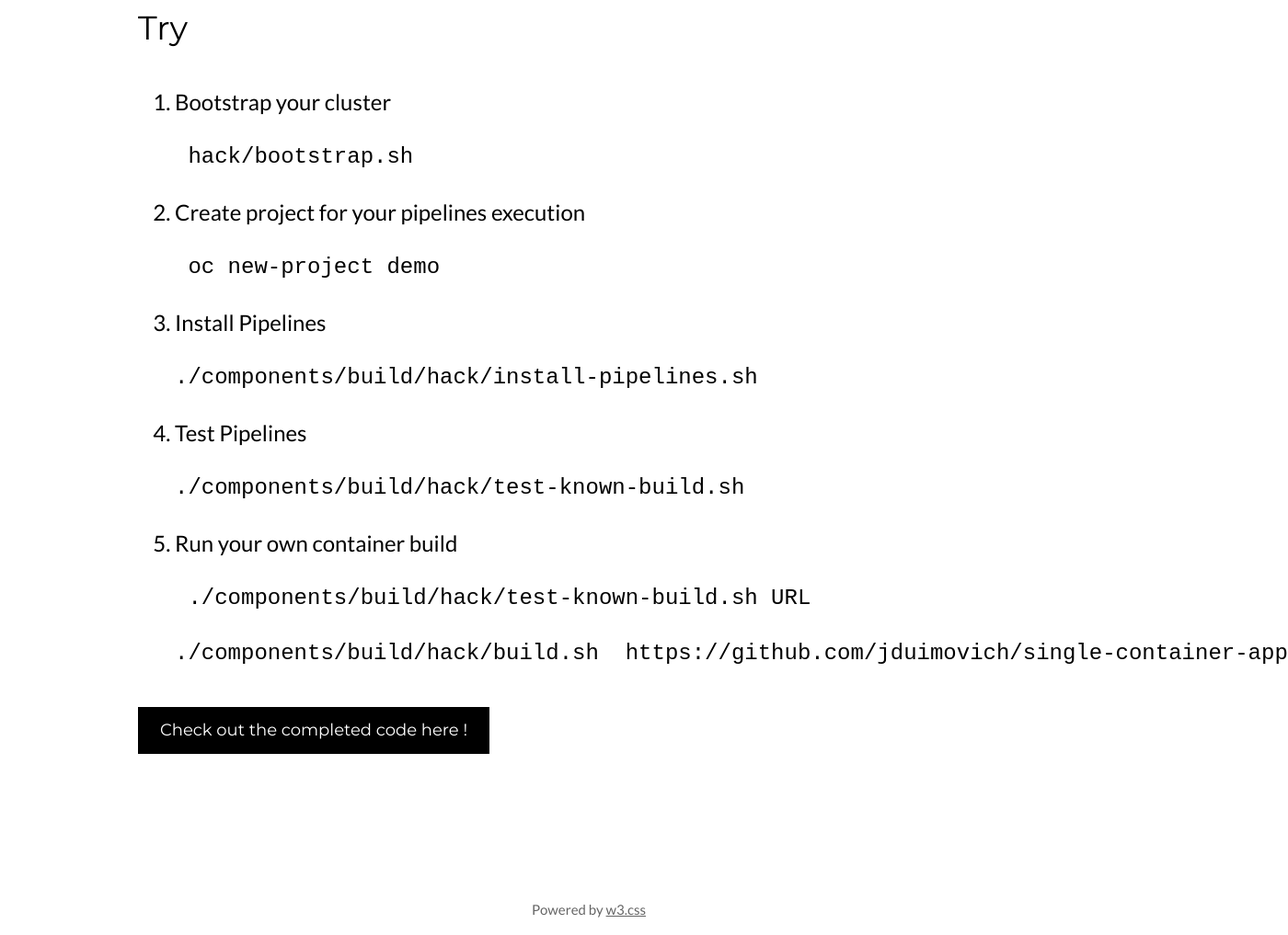
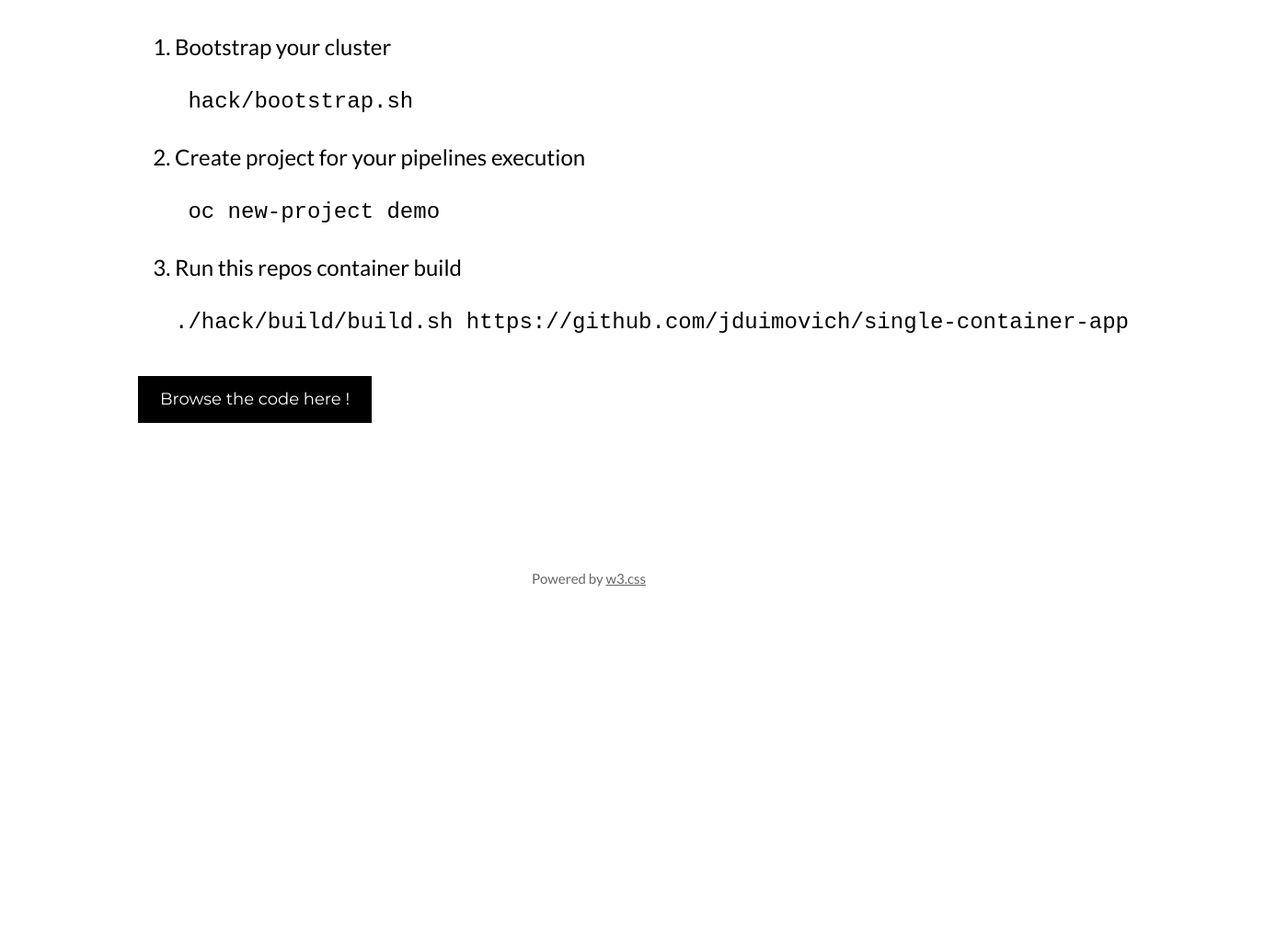
Before and after one commit to tnevrlka-test/single-container-app, a website: page html/index.html in a window 1280 px wide. Shown: the part 657-1674 px from the top of the page at 92% size, 1400 px wide, since content can reach past the window. After the commit the page ends 1377 px from the top, so only its background shows below. Drawn offline with nearby package versions, Linux system fonts and the light colour scheme.

Commit message:
cleanup index html

```diff
--- a/html/index.html
+++ b/html/index.html
@@ -38,8 +38,7 @@
     <i class="fab fa-redhat fa-5x "></i>
     <h1 class="w3-margin w3-jumbo">App Studio Demo Build</h1>
     <p class="w3-xlarge">Use App Studio Build Pipelines to Build your Container</p>
-    <p class="w3-xlarge">Be Happy
-    </p>
+
 
     <p class="w3-xlarge">
       This application can be built using the App Studio default Build Pipelines
@@ -62,23 +61,15 @@
           <li> Create project for your pipelines execution
              <pre> oc new-project demo </pre>
           </li>
-          <li> Install Pipelines
-            <pre>./components/build/hack/install-pipelines.sh</pre>
-          </li>
-          <li> Test Pipelines
-            <pre>./components/build/hack/test-known-build.sh </pre>
-          </li>
-          <li> Run your own container build
-            <pre> ./components/build/hack/test-known-build.sh URL</pre>
-            <pre>./components/build/hack/build.sh  https://github.com/jduimovich/single-container-app</pre>
-
+          <li> Run this repos container build
+            <pre>./hack/build/build.sh https://github.com/jduimovich/single-container-app</pre>
           </li>
         </ol>
 
         <p class="w3-xlarge"></p>
         <a href="https://github.com/jduimovich/single-container-app" target="_blank">
           <button class="w3-button w3-black w3-padding-large w3-large w3-margin-top">
-            Check out the completed code here !
+            Browse the code here !
           </button>
         </a>
         </p>
```
Also changed, not shown: html/openshift.png (deleted).
